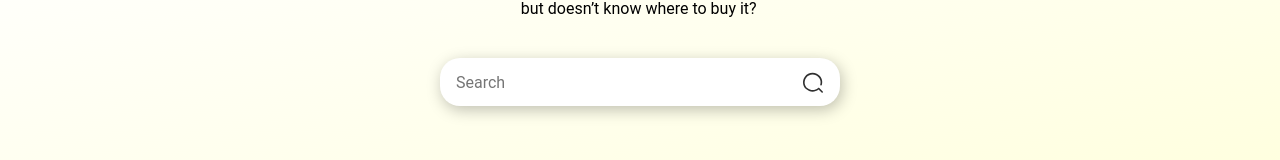
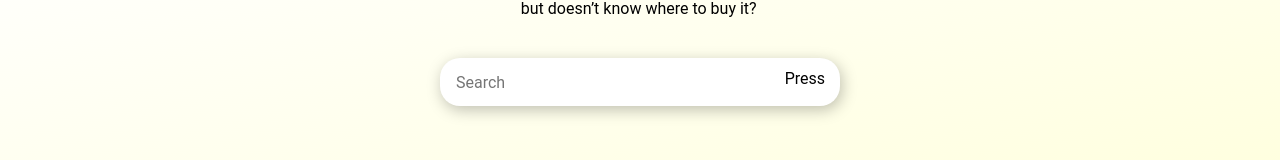
Before and after one commit to Tobias-E/FYB, a React (Create React App) app: page / in a window 1280 px wide. Shown: the part 237-397 px from the top of the page. Built offline with nearby package versions, Linux system fonts and the light colour scheme.

Commit message:
quick fix

```diff
--- a/src/components/pages/Beers.tsx
+++ b/src/components/pages/Beers.tsx
@@ -4,7 +4,7 @@ import { useState } from 'react';
 import { useRecoilState } from 'recoil';
 
 // Assets
-import search from '../../assets/search.svg';
+// import search from '../../assets/search.svg';
 
 // Imported components
 import { theme } from '../utils';
@@ -37,7 +37,9 @@ export const Beers: React.FC = () => {
 							setShow(true);
 						}}
 					>
-						<Img src={search} alt='search button' />
+						{' '}
+						Press
+						{/* <Img src={search} alt='search button' /> */}
 					</Button>
 				</Form>
 			</Searchpanel>
```
